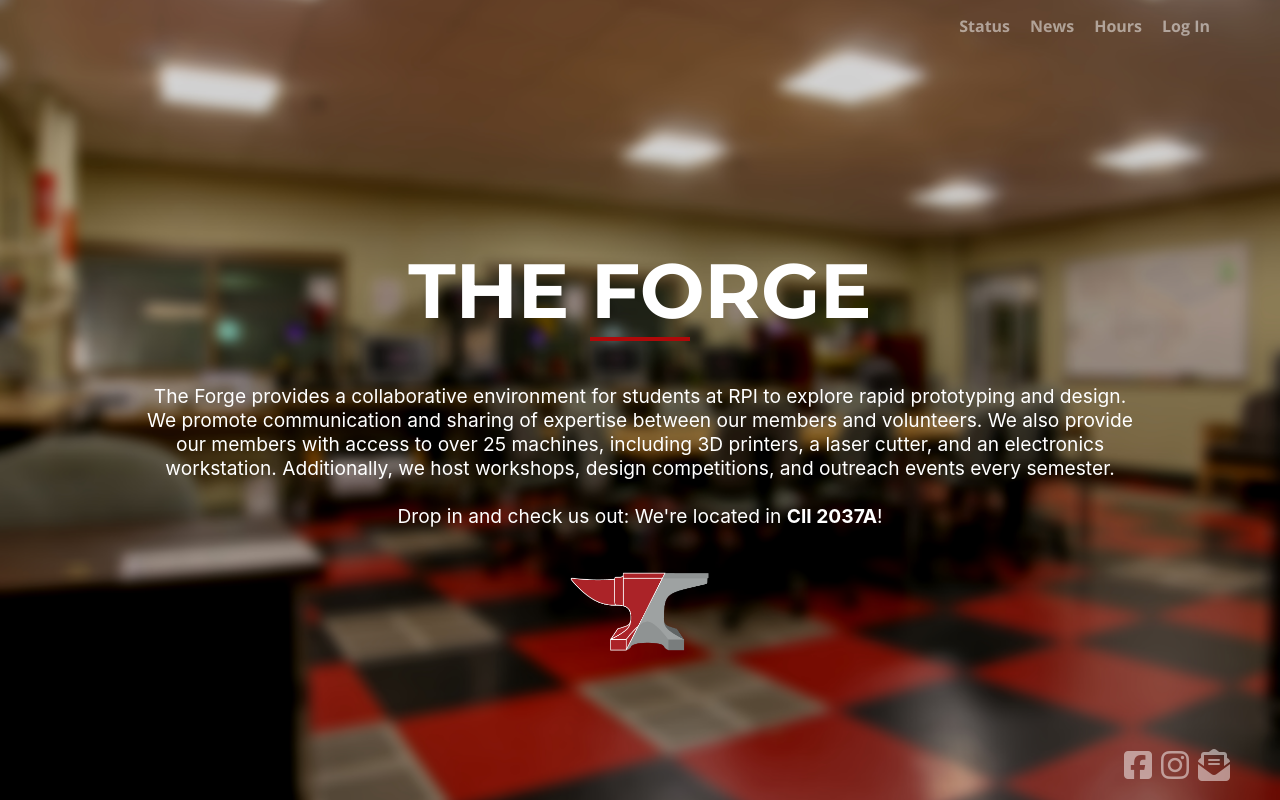
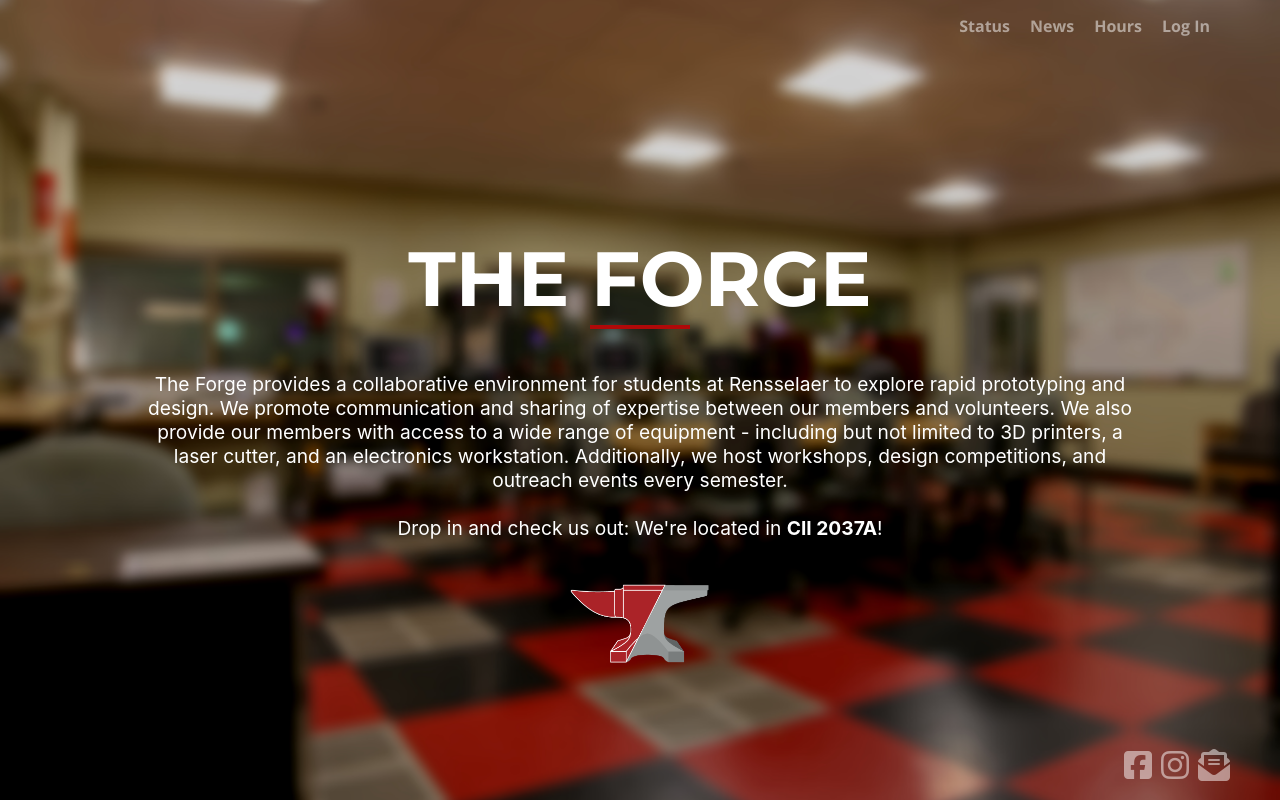
Before and after one commit to RPIForge/website, a Django app: page / in a window 1280 px wide. Run offline with Django 3.2, Linux system fonts and the light colour scheme; some libraries are stand-ins or nearby versions.

Commit message:
Changed wording on front page

```diff
--- a/machine_usage/templates/machine_usage/index.html
+++ b/machine_usage/templates/machine_usage/index.html
@@ -15,7 +15,7 @@
 			<div id="cover_text">
 				<h1>THE FORGE</h1> <br/>
 				<div class="show_on_desktop">
-					<p>The Forge provides a collaborative environment for students at RPI to explore rapid prototyping and design. We promote communication and sharing of expertise between our members and volunteers. We also provide our members with access to over 25 machines, including 3D printers, a laser cutter, and an electronics workstation. Additionally, we host workshops, design competitions, and outreach events every semester.
+					<p>The Forge provides a collaborative environment for students at Rensselaer to explore rapid prototyping and design. We promote communication and sharing of expertise between our members and volunteers. We also provide our members with access to a wide range of equipment - including but not limited to 3D printers, a laser cutter, and an electronics workstation. Additionally, we host workshops, design competitions, and outreach events every semester.
 					<br /><br />Drop in and check us out: We're located in <strong>CII 2037A</strong>!</p>
 					<br />
 					<img id="cover_logo" src="{% static 'machine_usage/img/logo_no_text.png' %}" />
```
